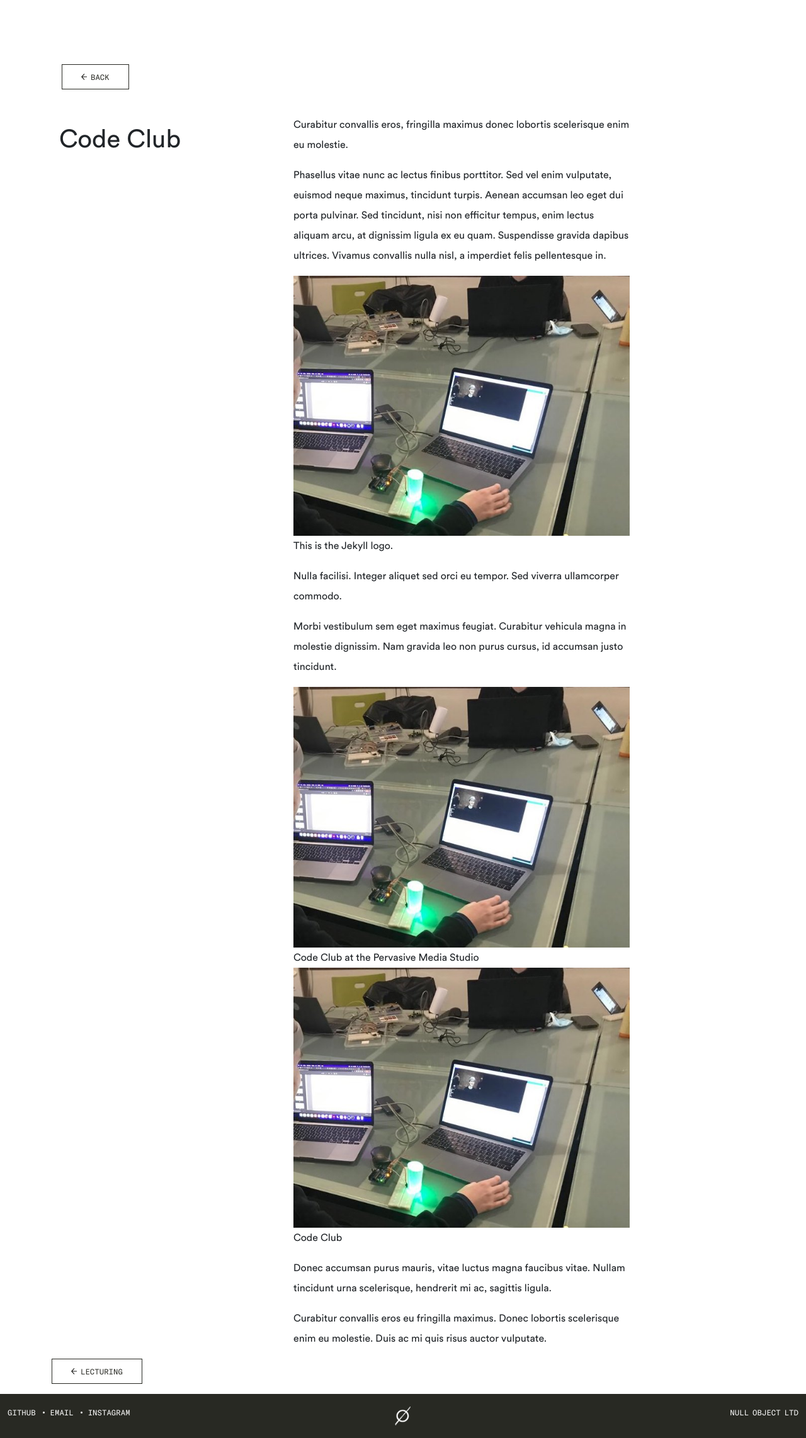
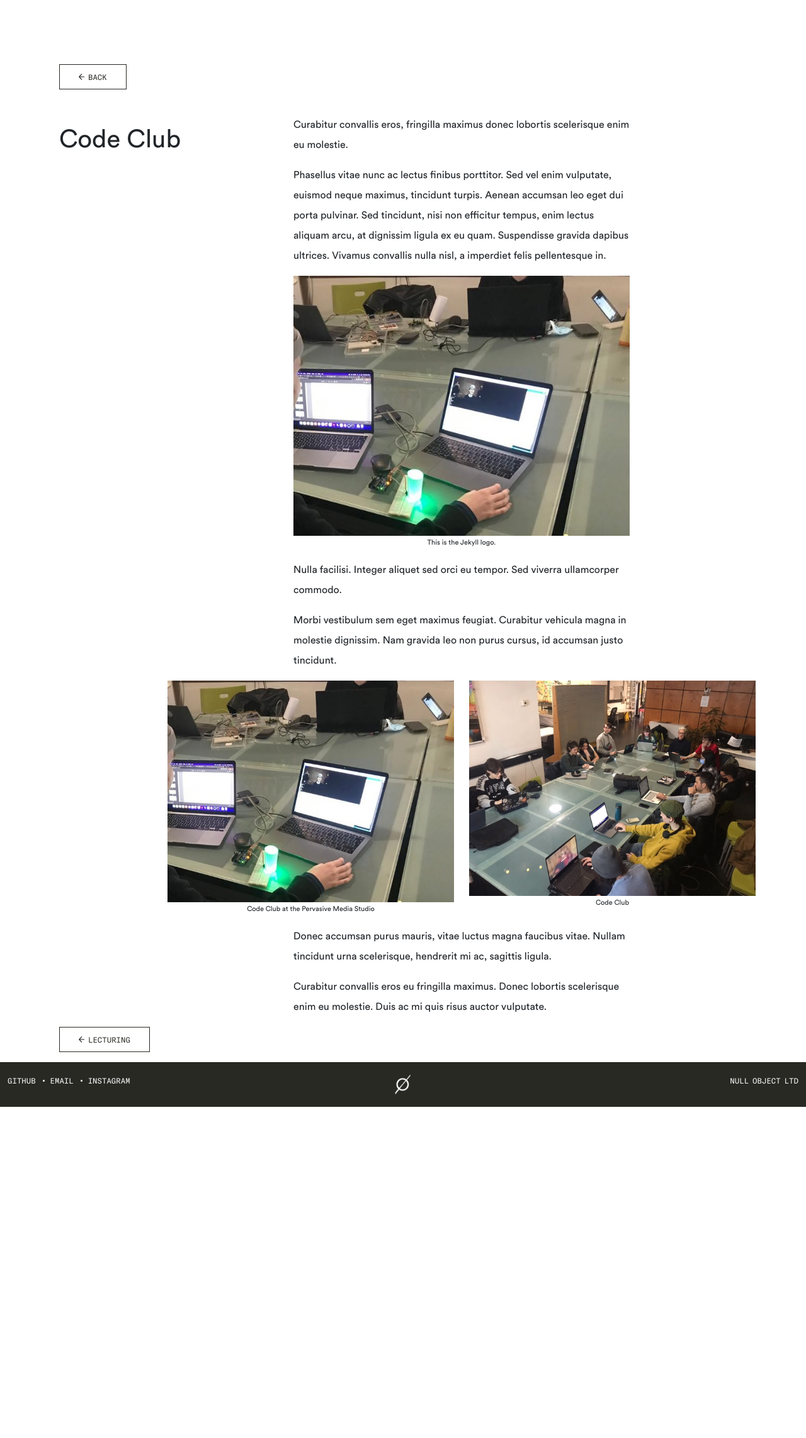
Before and after one commit to null-object-io/null-site, a Jekyll site: the page built from _posts/1111-11-11-code-club.md, in a window 1280 px wide. Shown: the whole page at 63% size. Built offline with Jekyll 4.4.1, drawn with Linux system fonts in a browser that asks for light colours; after the commit the page ends 1758 px from its top, so only the background shows below that.

Commit message:
posts image format

```diff
--- a/_includes/image.html
+++ b/_includes/image.html
@@ -1,12 +1,24 @@
 {% assign filename1 = "/assets/images/" | append: include.file_1 %}
 {% assign filename2 = "/assets/images/" | append: include.file_2 %}
 
-<figure>
-   <img src="{{filename1 | relative_url}}" class="img-fluid" alt="{{ include.alt }}"/>
-   <figcaption>{{ include.caption_1 }}</figcaption>
 {% if include.file_2 != null %}
-    <img src="{{filename2 | relative_url}}" class="img-fluid" alt="{{ include.alt }}"/>
-   <figcaption>{{ include.caption_2 }}</figcaption>
+<figure class="two-images">
+   <div class="row">
+      <div class="col-md text-center">
+         <img src="{{filename1 | relative_url}}" class="img-fluid" alt="{{ include.alt }}"/>
+         <figcaption>{{ include.caption_1 }}</figcaption>
+      </div>
+
+      <div class="col-md text-center">
+         <img src="{{filename2 | relative_url}}" class="img-fluid" alt="{{ include.alt }}"/>
+         <figcaption>{{ include.caption_2 }}</figcaption>
+      </div>
+
+   </div>
+</figure>
+{% else %}
+<figure class="one-image">
+      <img src="{{filename1 | relative_url}}" class="img-fluid" alt="{{ include.alt }}"/>
+      <figcaption class="text-center">{{ include.caption_1 }}</figcaption>
+</figure>
 {% endif %}
-
-</figure>
--- a/_includes/navigation.html
+++ b/_includes/navigation.html
@@ -3,7 +3,8 @@
   <div class="container-fluid max-width-1800">
 
     <a class="navbar-brand" href={{"/" | relative_url}}>
-      <img src= {{"/assets/images/ui/null-object-logo-stacked-white-rgb-100px.svg" | relative_url}} alt="Null Object logo" width="100">
+      <img src= {{"/assets/images/ui/null-object-null-symbols-3-white-rgb.svg" | relative_url}} alt="Null Object logo" width="45">
+      <!-- <img src= {{"/assets/images/ui/null-object-logo-stacked-white-rgb-100px.svg" | relative_url}} alt="Null Object logo" width="100"> -->
     </a>
     <button class="navbar-toggler" type="button" data-bs-toggle="collapse" data-bs-target="#navbarNavDropdown" aria-controls="navbarNavDropdown" aria-expanded="false" aria-label="Toggle navigation">
       <span class="navbar-toggler-icon"></span>
--- a/_layouts/post.html
+++ b/_layouts/post.html
@@ -4,9 +4,9 @@ layout: default
 
 <div class="container ">
 
-  <div class="row">
-    <div class="col-md-12 mt-3 ms-3">
-              <a type="button" class="btn btn-custom" href="{{page.next.url | relative_url}}" tabindex="-1"
+  <div class="row max-width-1200">
+    <div class="col-md-12 mt-3">
+              <a type="button" class="btn btn-custom" onclick="history.back()" href="#" tabindex="-1"
                 ><img src={{"/assets/images/ui/arrow-left.svg" | relative_url}} class="arrow" style="vertical-align: baseline;" alt="Left arrow"> Back</a
               >
 
@@ -23,14 +23,17 @@ layout: default
       </article>
     </div>
 
-      <!-- Add contact form -->
+      <!-- post content -->
       <div class="col-md-6 post-title">
         <div class="post-content">{{ content }}</div>
+      </div>
+
+      <div class="col-md-2">
       </div>
   </div>
 
 
-  <div class="row">
+  <div class="row max-width-1200">
     <div class="col-md-12">
       <div class="next-previous-articles">
         <nav aria-label="">
--- a/_posts/1111-11-11-code-club.md
+++ b/_posts/1111-11-11-code-club.md
@@ -24,9 +24,10 @@ Morbi vestibulum sem eget maximus feugiat. Curabitur vehicula magna in molestie
 {% include image.html
 	file_1="code-club-490.jpg" alt="my pic"
 	caption_1="Code Club at the Pervasive Media Studio"
-	file_2="code-club-490.jpg" alt="my pic"
+	file_2="code-club-595.jpg" alt="my pic"
 	caption_2="Code Club"
 %}
+
 
 
 Donec accumsan purus mauris, vitae luctus magna faucibus vitae. Nullam tincidunt urna scelerisque, hendrerit mi ac, sagittis ligula.
--- a/_sass/_custom.scss
+++ b/_sass/_custom.scss
@@ -189,7 +189,7 @@ a.nav-link:hover {
 	margin-bottom: 0;
 }
 
-.bricks img {
+.bricks img, .bricks figure {
 	display:none;
 }
 
@@ -266,17 +266,15 @@ a.nav-link:hover {
 	}
 }
 
-// post page
-.post-content table {
-	border: 3px solid red;
-	width: 100vw;
+// post page - images formatted in JS
+.post-content figure {
 	position: relative;
 }
 
-.post-content table img {
-	width: auto;
-	height: 400px;
+.post-content figure figcaption {
+	font-size: 11px;
 }
+
 
 // footer
 footer .container-fluid, i .fa-sharp {
--- a/js/main.js
+++ b/js/main.js
@@ -31,22 +31,28 @@ if (el_autohide != null){
 	});
 }
 
+
 // format images in posts
-let imageTable = document.querySelectorAll(".post-content table");
-for (var i = 0; i < imageTable.length; i++) {
-	const tablePos = imageTable[i].getBoundingClientRect();
-	console.log(tablePos.left);
-	imageTable[i].style.left = "0";
+let imageBlock = document.querySelectorAll(".post-content .two-images");
+for (var i = 0; i < imageBlock.length; i++) {
+	const fig = imageBlock[i].getBoundingClientRect();
+	let viewPortWidth = Math.max(document.documentElement.clientWidth || 0, window.innerWidth || 0);
+	console.log(viewPortWidth);
+	let extraWidth = 400;
+	if (viewPortWidth > 767) {
+		imageBlock[i].style.width = fig.width+extraWidth+"px";
+		let left = -Math.abs(extraWidth/2);
+		imageBlock[i].style.left = left+"px";
+	}
 }
 
-let viewPortWidth = Math.max(document.documentElement.clientWidth || 0, window.innerWidth || 0);
-console.log(viewPortWidth);
 
 
-let images = document.querySelectorAll(".post-content table img");
+
+/*let images = document.querySelectorAll(".post-content table img");
 for (var i = 0; i < images.length; i++) {
-	/*images[i].classList.add("img-fluid");*/
-}
+	images[i].classList.add("img-fluid");
+}*/
 
 /*imageBlock.parentNode.classList.add("image-block");
 imageBlock.classList.add("test");*/
```
Lines whose indentation alone changed are shown as unchanged.
